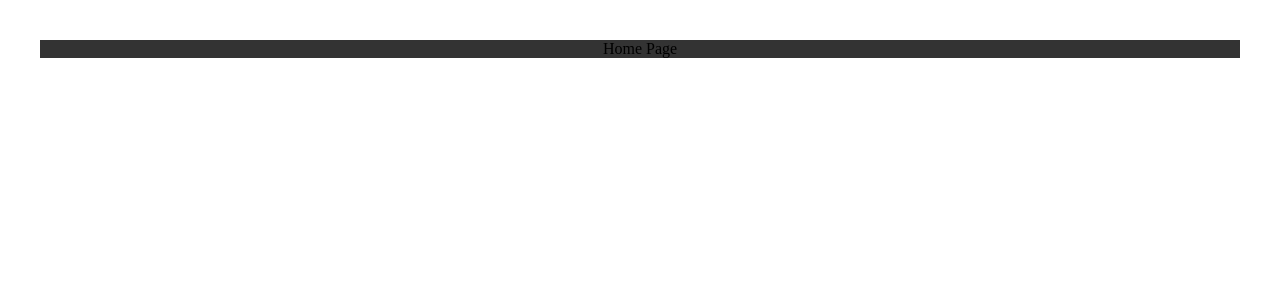
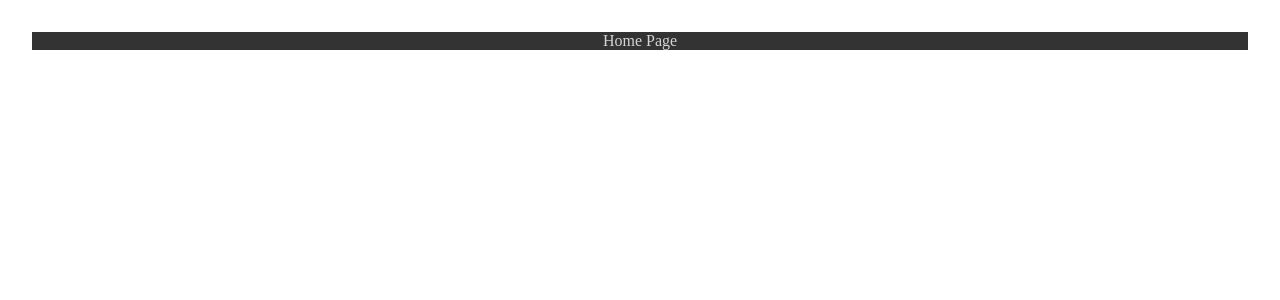
Before and after one commit to empty-nick/resipes-client, a React (Vite) app: page / in a window 1280 px wide. Shown: the top 300 px of the page. Built offline with nearby package versions, Linux system fonts and the light colour scheme.

Commit message:
feat: add Home page

```diff
--- a/src/index.css
+++ b/src/index.css
@@ -2,3 +2,8 @@
   --white-color: #d4d4d4;
   --dark-color: #333333;
 }
+
+body{
+  margin: 0;
+  padding: 0;
+}
--- a/src/pages/Home/Home.module.css
+++ b/src/pages/Home/Home.module.css
@@ -1,3 +1,6 @@
 .content{
+    width: 100%;
+    margin: 0;
     background-color: var(--dark-color);
+    color: var(--white-color);
 }
--- /dev/null
+++ b/src/pages/Home/index.ts
@@ -0,0 +1 @@
+export * from './Home.tsx'
```
